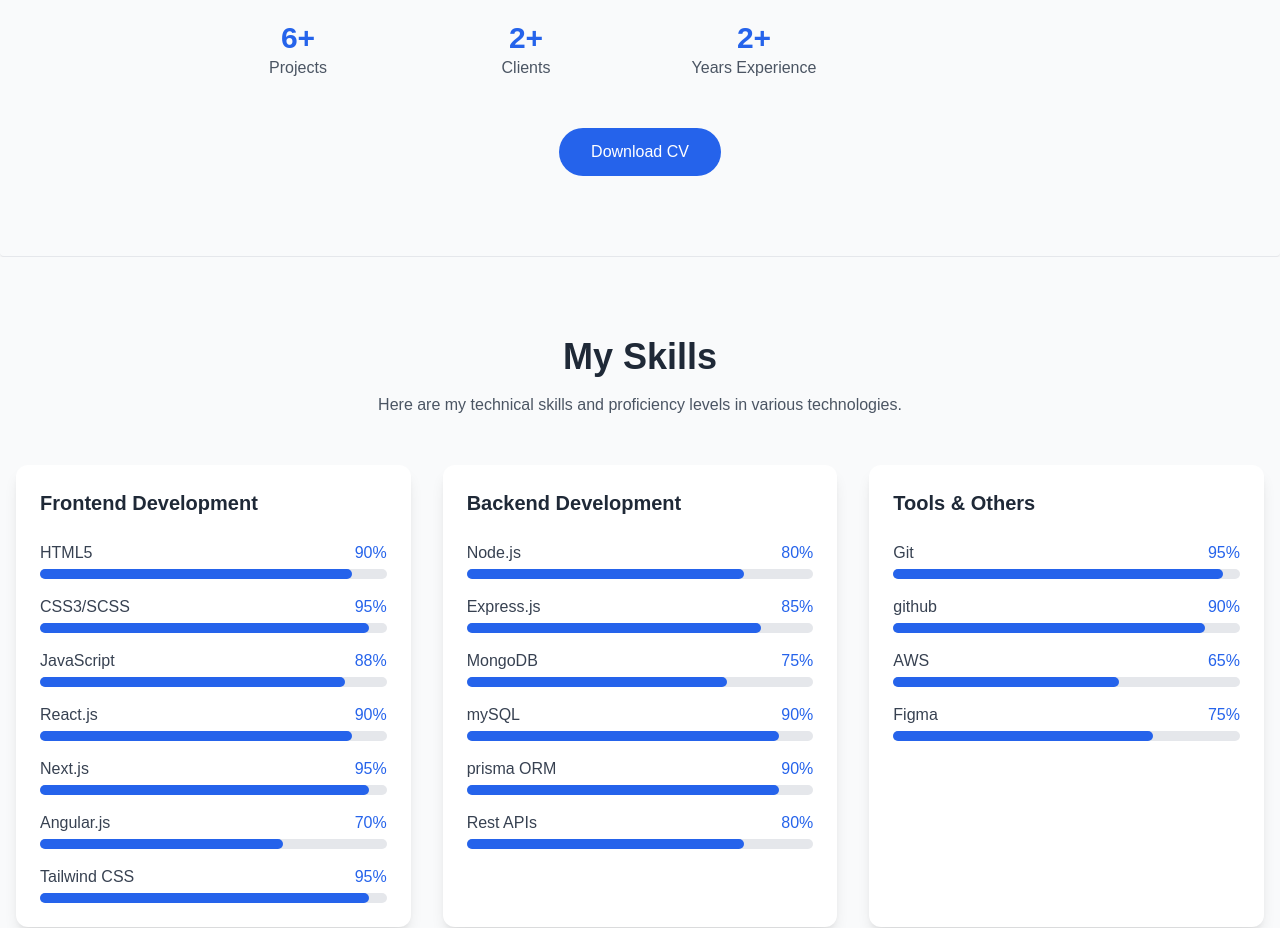
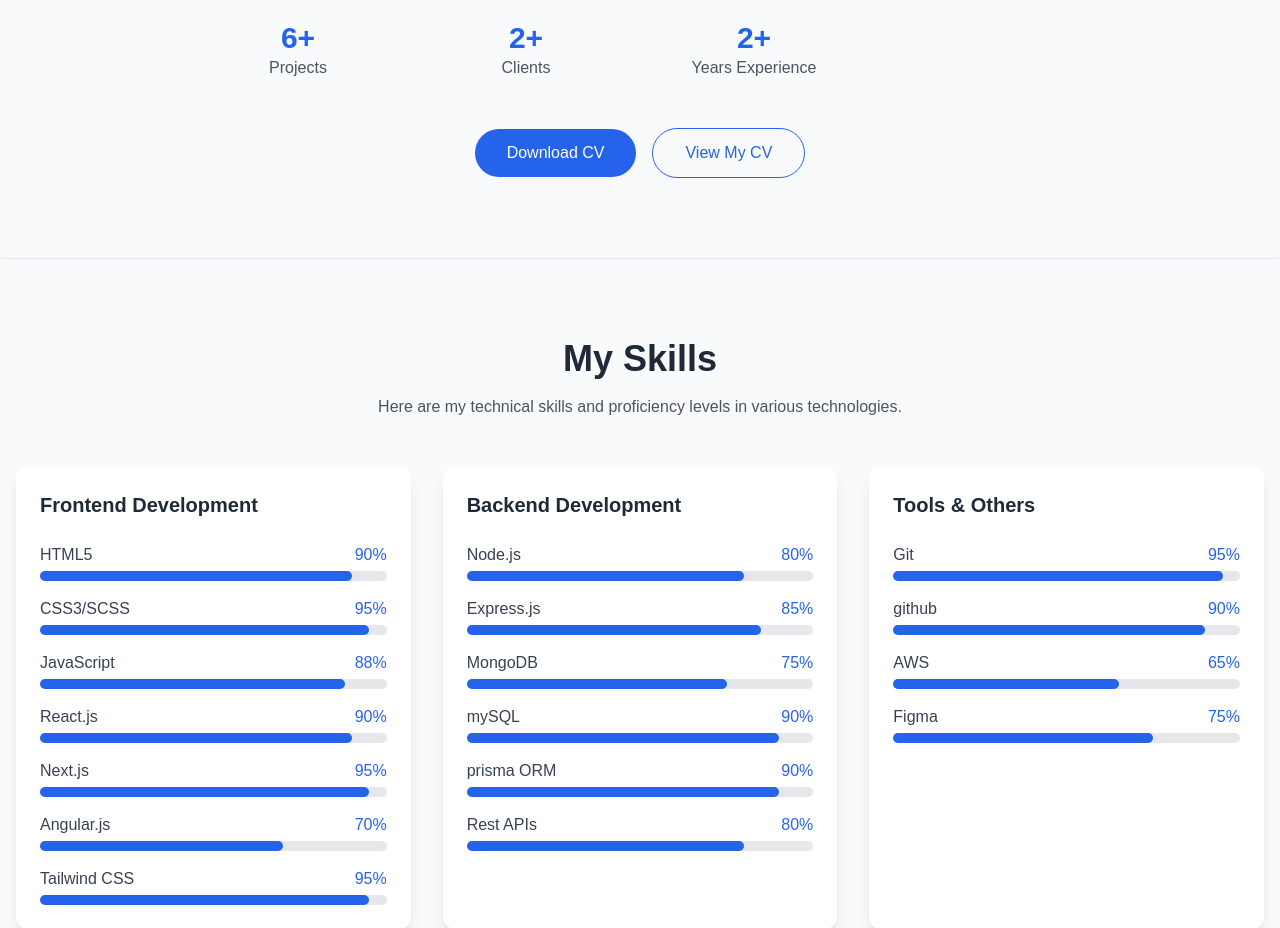
Before and after one commit to Welderufael-Haile/next-portifolio, a Next.js app: page / in a window 1280 px wide. Shown: the part 2000-2928 px from the top of the page. Built offline with nearby package versions, Linux system fonts and the light colour scheme.

Commit message:
update about page

```diff
--- a/app/pages/about/About.js
+++ b/app/pages/about/About.js
@@ -116,11 +116,19 @@ const About = () => {
                         {/* Download CV Button */}
                         <div className="pt-6 text-center">
                             <a
-                                href="/Welderufael_Haile_CV.docx"
+                                href="/Welderufael_Haile_CV.pdf"
                                 download
-                                className="inline-block bg-blue-600 text-white px-8 py-3 rounded-full hover:bg-blue-500 transition duration-300"
+                                className="inline-block bg-blue-600 text-white px-8 py-3 rounded-full hover:bg-blue-500 transition duration-300 mr-4"
                             >
                                 Download CV
+                            </a>
+                            <a
+                                href="/Welderufael_Haile_CV.pdf"
+                                target="_blank"
+                                rel="noopener noreferrer"
+                                className="inline-block bg-transparent border border-blue-600 text-blue-600 px-8 py-3 rounded-full hover:bg-blue-50 dark:hover:bg-gray-800 transition duration-300"
+                            >
+                                View My CV
                             </a>
                         </div>
                     </motion.div>
```
Also changed, not shown: 1 other file (tests, documents, lock files or other folders).
